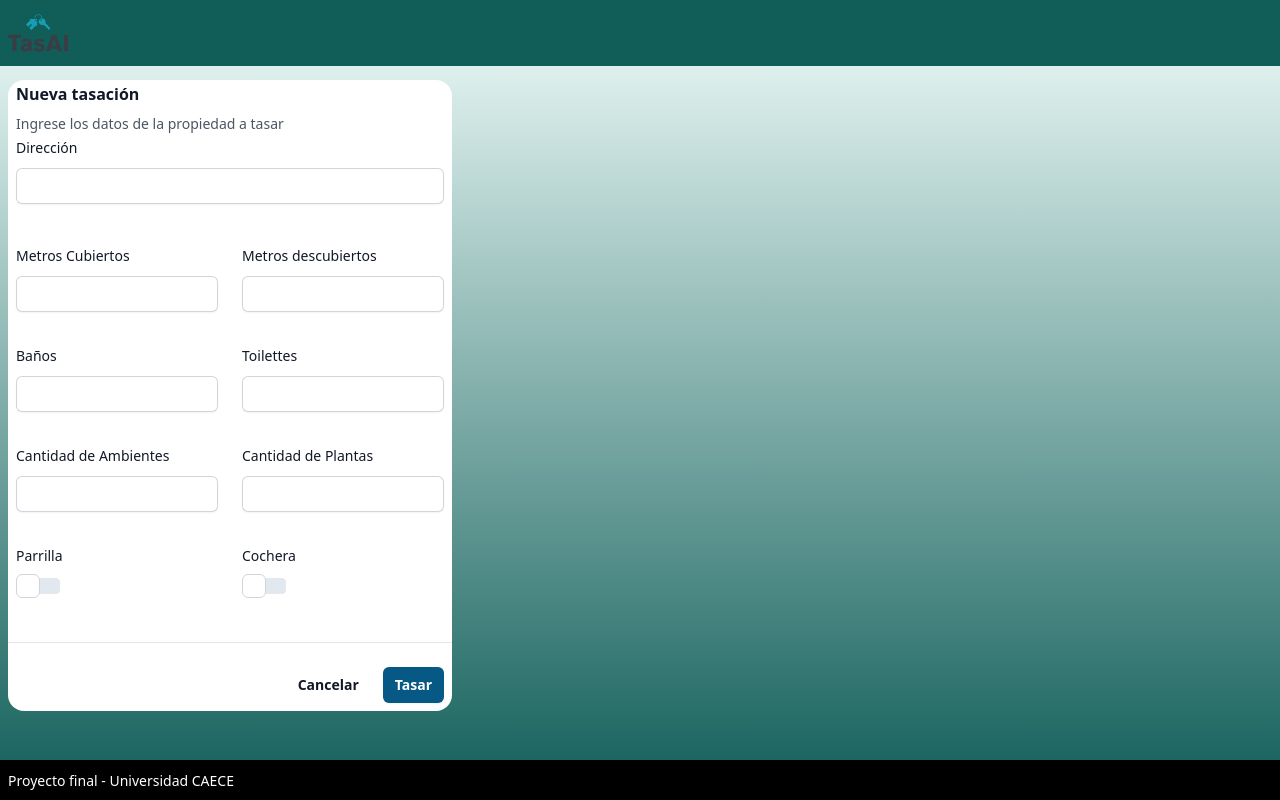
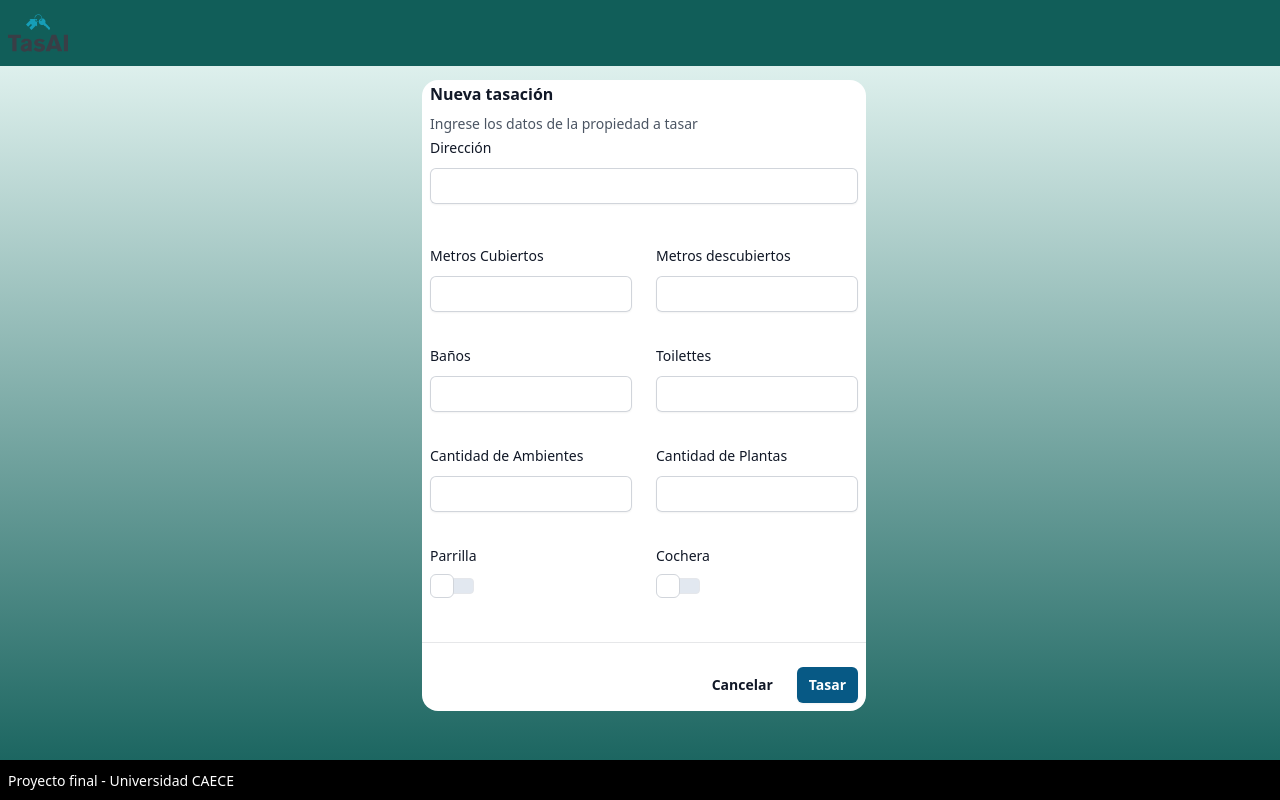
Before and after one commit to FedericoCandiolo/TasAI-FrontEnd, a Next.js app: page / in a window 1280 px wide. Both pictures are taken after typing "name@example.com", "Sample" into the empty fields and a click on the button "Iniciar Sesión". Built offline with nearby package versions, Linux system fonts and the light colour scheme.

Commit message:
Se resube CargaDatos

```diff
--- a/src/components/CargaDatos.jsx
+++ b/src/components/CargaDatos.jsx
@@ -30,7 +30,7 @@ function CargaDatos() {
   };
 
   return (
-    <div class="flex items-left justify-left h-screen bg-gradient-to-b from-teal-50 to-teal-800">
+    <div class="flex items-centrer justify-center h-screen bg-gradient-to-b from-teal-50 to-teal-800">
       <form class="bg-white rounded-2xl ml-2 h-fit mt-20">
         <div class="space-y-12">
           <div class="border-b border-gray-900/10 pb-12">
```
